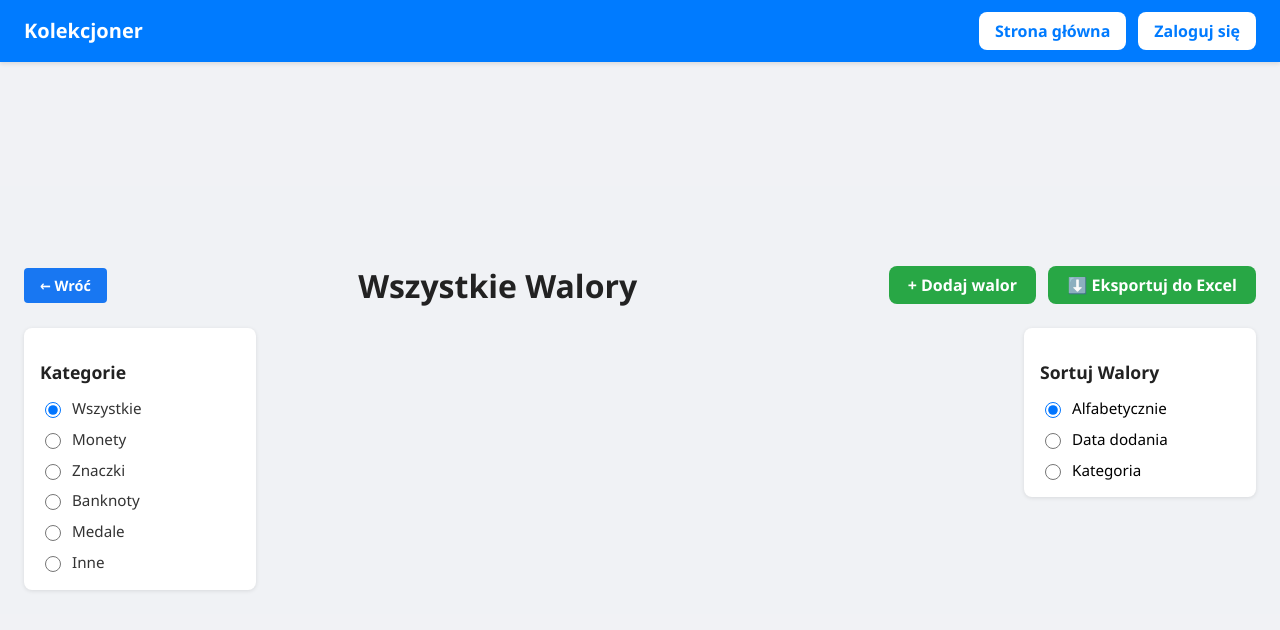
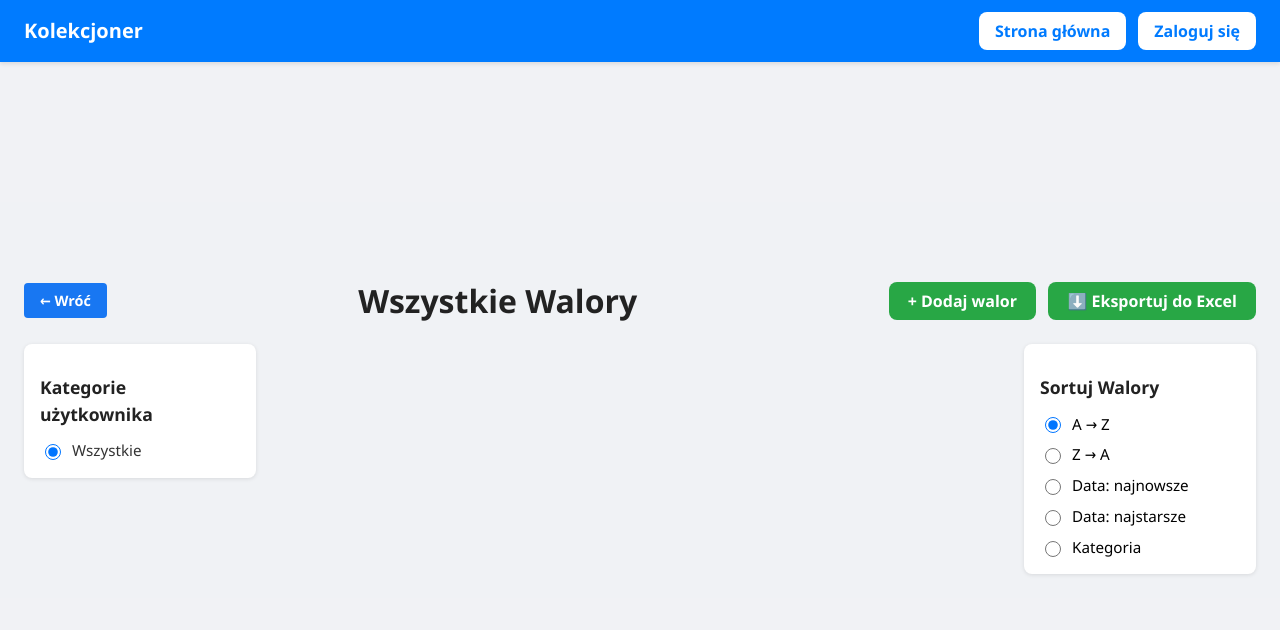
Before and after one commit to ilgut/collections-portal-frontend, a React (Vite) app: page /walory in a window 1280 px wide. Shown: the top 630 px of the page. Built offline with nearby package versions, Linux system fonts and the light colour scheme.

Commit message:
Update Walory.tsx

```diff
--- a/src/pages/Walory.tsx
+++ b/src/pages/Walory.tsx
@@ -13,34 +13,56 @@ type Walor = {
     categoryId: number;
     photoBase64: string;
     characteristics: Characteristic[];
+    createdAt?: string;
 };
 
-const categoryMap: Record<string, number | null> = {
-    Wszystkie: null,
-    Monety: 1,
-    Znaczki: 2,
-    Banknoty: 3,
-    Medale: 4,
-    Inne: 5
+type Category = {
+    id: number;
+    name: string;
+    ownerId: string;
+};
+
+type User = {
+    id: string;
 };
 
 const sortOptions = [
-    { label: "Alfabetycznie", value: "alfabet" },
-    { label: "Data dodania", value: "dataDodania" },
+    { label: "A → Z", value: "az" },
+    { label: "Z → A", value: "za" },
+    { label: "Data: najnowsze", value: "data-desc" },
+    { label: "Data: najstarsze", value: "data-asc" },
     { label: "Kategoria", value: "kategoria" },
 ];
 
 const WaloryPage: React.FC = () => {
     const nav = useNavigate();
     const [walory, setWalory] = useState<Walor[]>([]);
-    const [selectedCategory, setSelectedCategory] = useState<string>("Wszystkie");
-    const [selectedSort, setSelectedSort] = useState<string>("alfabet");
+    const [categories, setCategories] = useState<Category[]>([]);
+    const [selectedCategoryId, setSelectedCategoryId] = useState<number | null>(null);
+    const [selectedSort, setSelectedSort] = useState<string>("az");
 
-    const fetchWalory = async (category: string, sort: string) => {
+    // Pobierz kategorie (należące do użytkownika)
+    useEffect(() => {
         const token = localStorage.getItem("authToken");
         if (!token) return;
 
-        const categoryId = categoryMap[category];
+        fetch("http://localhost:5099/api/category", {
+            headers: {
+                Authorization: `Bearer ${token}`,
+            },
+        })
+            .then(res => res.json())
+            .then((data: Category[]) => {
+                setCategories(data);
+            })
+            .catch(err => console.error("❌ Błąd pobierania kategorii:", err));
+    }, []);
+
+    // Pobierz walory z filtrem
+    const fetchWalory = async (categoryId: number | null, sort: string) => {
+        const token = localStorage.getItem("authToken");
+        if (!token) return;
+
         const queryParams = new URLSearchParams();
         if (categoryId !== null) queryParams.append("categoryId", categoryId.toString());
 
@@ -57,16 +79,27 @@ const WaloryPage: React.FC = () => {
 
             let data: Walor[] = await response.json();
 
-            // 🔽 Сортировка на фронте:
-            data = sort === "dataDodania"
-                ? [...data].sort((a, b) => {
-                    const dateA = new Date((a as any).createdAt || 0).getTime();
-                    const dateB = new Date((b as any).createdAt || 0).getTime();
-                    return dateB - dateA; // newest first
-                })
-                : sort === "kategoria"
-                ? [...data].sort((a, b) => a.categoryId - b.categoryId)
-                : [...data].sort((a, b) => a.name.localeCompare(b.name));
+            // Sortowanie
+            data = [...data];
+            switch (sort) {
+                case "az":
+                    data.sort((a, b) => a.name.localeCompare(b.name));
+                    break;
+                case "za":
+                    data.sort((a, b) => b.name.localeCompare(a.name));
+                    break;
+                case "data-desc":
+                    data.sort((a, b) => new Date(b.createdAt ?? "").getTime() - new Date(a.createdAt ?? "").getTime());
+                    break;
+                case "data-asc":
+                    data.sort((a, b) => new Date(a.createdAt ?? "").getTime() - new Date(b.createdAt ?? "").getTime());
+                    break;
+                case "kategoria":
+                    data.sort((a, b) => a.categoryId - b.categoryId);
+                    break;
+                default:
+                    break;
+            }
 
             setWalory(data);
         } catch (err) {
@@ -75,8 +108,8 @@ const WaloryPage: React.FC = () => {
     };
 
     useEffect(() => {
-        fetchWalory(selectedCategory, selectedSort);
-    }, [selectedCategory, selectedSort]);
+        fetchWalory(selectedCategoryId, selectedSort);
+    }, [selectedCategoryId, selectedSort]);
 
     const handleExport = async () => {
         const token = localStorage.getItem("authToken");
@@ -85,9 +118,8 @@ const WaloryPage: React.FC = () => {
             return;
         }
 
-        const categoryId = categoryMap[selectedCategory];
         const queryParams = new URLSearchParams();
-        if (categoryId !== null) queryParams.append("categoryId", categoryId.toString());
+        if (selectedCategoryId !== null) queryParams.append("categoryId", selectedCategoryId.toString());
         if (selectedSort) queryParams.append("sort", selectedSort);
 
         const url = `http://localhost:5099/api/items/export/xlsx?${queryParams.toString()}`;
@@ -116,8 +148,6 @@ const WaloryPage: React.FC = () => {
         }
     };
 
-    const categories = Object.keys(categoryMap);
-
     return (
         <div className="walory-page-container">
             <div className="walory-header">
@@ -137,18 +167,28 @@ const WaloryPage: React.FC = () => {
 
             <div className="walory-content-wrapper">
                 <aside className="sidebar-left">
-                    <h2>Kategorie</h2>
+                    <h2>Kategorie użytkownika</h2>
                     <form className="category-form">
+                        <label className="category-label">
+                            <input
+                                type="radio"
+                                name="category"
+                                value="wszystkie"
+                                checked={selectedCategoryId === null}
+                                onChange={() => setSelectedCategoryId(null)}
+                            />
+                            <span className="category-name">Wszystkie</span>
+                        </label>
                         {categories.map((cat) => (
-                            <label key={cat} className="category-label">
+                            <label key={cat.id} className="category-label">
                                 <input
                                     type="radio"
                                     name="category"
-                                    value={cat}
-                                    checked={selectedCategory === cat}
-                                    onChange={() => setSelectedCategory(cat)}
+                                    value={cat.id}
+                                    checked={selectedCategoryId === cat.id}
+                                    onChange={() => setSelectedCategoryId(cat.id)}
                                 />
-                                <span className="category-name">{cat}</span>
+                                <span className="category-name">{cat.name}</span>
                             </label>
                         ))}
                     </form>
```
